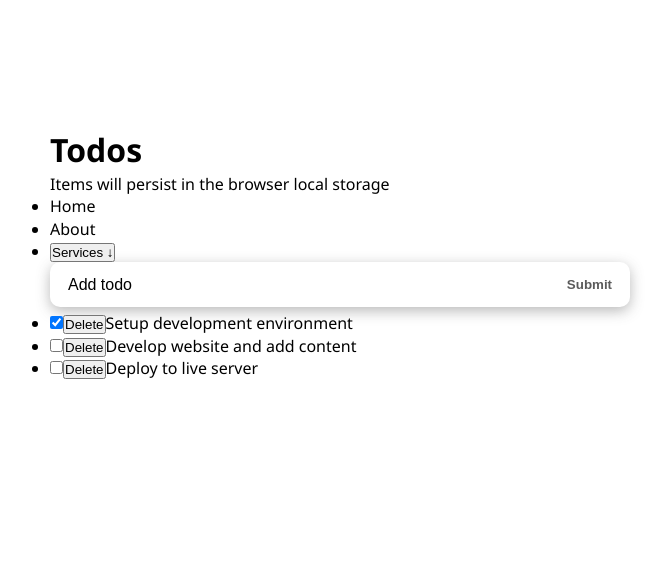
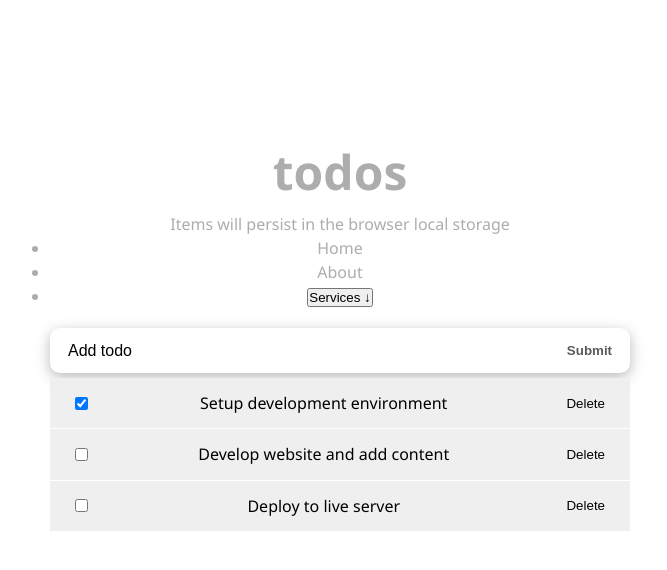
Before and after one commit to hmunish/react-todos, a React (Create React App) app: page / in a window 1280 px wide. Shown: the top 570 px of the page, without its empty margins (300-967 px from the left). Built offline with nearby package versions, Linux system fonts and the light colour scheme.

Commit message:
Add styles

```diff
--- a/package.json
+++ b/package.json
@@ -6,6 +6,7 @@
     "@testing-library/jest-dom": "^5.16.5",
     "@testing-library/react": "^13.4.0",
     "@testing-library/user-event": "^13.5.0",
+    "prop-types": "^15.8.1",
     "react": "^18.2.0",
     "react-dom": "^18.2.0",
     "react-scripts": "5.0.1",
--- a/src/components/Header.js
+++ b/src/components/Header.js
@@ -1,9 +1,15 @@
-/*eslint-disable */
-import Navbar from "./Navbar";
+import Navbar from './Navbar';
+import styles from '../styles/Header.module.css';
 
 const Header = () => {
+  const headerStyle = {
+    padding: '20px 0',
+    lineHeight: '1.5em',
+    color: '#aeadad',
+    textAlign: 'center',
+  };
   return (
-    <header>
+    <header style={headerStyle} className={styles.header}>
       <h1>Todos</h1>
       <p>Items will persist in the browser local storage</p>
       <Navbar />
--- a/src/components/InputTodo.js
+++ b/src/components/InputTodo.js
@@ -1,9 +1,9 @@
-/*eslint-disable */
-import { useState } from "react";
+import { useState } from 'react';
+import PropTypes from 'prop-types';
 
 const InputTodo = ({ addTodoItem }) => {
-  const [title, setTitle] = useState("");
-  const [message, setMessage] = useState("");
+  const [title, setTitle] = useState('');
+  const [message, setMessage] = useState('');
 
   const handleChange = (event) => {
     setTitle(event.target.value);
@@ -13,10 +13,10 @@ const InputTodo = ({ addTodoItem }) => {
     event.preventDefault();
     if (title.trim()) {
       addTodoItem(title);
-      setTitle("");
-      setMessage("");
+      setTitle('');
+      setMessage('');
     } else {
-      setMessage("Please enter valid input");
+      setMessage('Please enter valid input');
     }
   };
 
@@ -30,11 +30,17 @@ const InputTodo = ({ addTodoItem }) => {
           onChange={handleChange}
           className="input-text"
         />
-        <button className="input-submit">Submit</button>
+        <button className="input-submit" type="submit">
+          Submit
+        </button>
       </form>
       <span className="submit-warning">{message}</span>
     </>
   );
 };
 
+InputTodo.propTypes = {
+  addTodoItem: PropTypes.func,
+};
+
 export default InputTodo;
--- a/src/components/TodoItem.js
+++ b/src/components/TodoItem.js
@@ -1,15 +1,16 @@
-/*eslint-disable */
-const TodoItem = ({ itemProp, handleChange, delTodo }) => {
-  return (
-    <li>
+import styles from '../styles/TodoItem.module.css';
+
+const TodoItem = ({ itemProp, handleChange, delTodo }) => (
+  <li className={styles.item}>
+    <div className={styles.content}>
       <input
         type="checkbox"
         checked={itemProp.completed}
         onChange={() => handleChange(itemProp.id)}
-      ></input>
+      />
       <button onClick={() => delTodo(itemProp.id)}>Delete</button>
       {itemProp.title}
-    </li>
-  );
-};
+    </div>
+  </li>
+);
 export default TodoItem;
--- a/src/components/TodosList.js
+++ b/src/components/TodosList.js
@@ -1,5 +1,5 @@
-/*eslint-disable */
-import TodoItem from "./TodoItem";
+import TodoItem from './TodoItem';
+
 const TodosList = (props) => {
   const { todosProps, handleChange, delTodo } = props;
   return (
--- a/src/components/TodosLogic.js
+++ b/src/components/TodosLogic.js
@@ -1,30 +1,29 @@
-/*eslint-disable */
-import { useState } from "react";
-import InputTodo from "./InputTodo";
-import TodosList from "./TodosList";
-import { v4 as uuidv4 } from "uuid";
+import { useState } from 'react';
+import { v4 as uuidv4 } from 'uuid';
+import InputTodo from './InputTodo';
+import TodosList from './TodosList';
+
 const TodosLogic = () => {
   const [todos, setTodos] = useState([
     {
       id: uuidv4(),
-      title: "Setup development environment",
+      title: 'Setup development environment',
       completed: true,
     },
     {
       id: uuidv4(),
-      title: "Develop website and add content",
+      title: 'Develop website and add content',
       completed: false,
     },
     {
       id: uuidv4(),
-      title: "Deploy to live server",
+      title: 'Deploy to live server',
       completed: false,
     },
   ]);
 
   const handleChange = (id) => {
-    setTodos((prevState) =>
-      prevState.map((todo) => {
+    setTodos((prevState) => prevState.map((todo) => {
       if (todo.id === id) {
         return {
           ...todo,
@@ -32,15 +31,12 @@ const TodosLogic = () => {
         };
       }
       return todo;
-      })
-    );
+    }));
   };
 
   const delTodo = (id) => {
     setTodos([
-      ...todos.filter((todo) => {
-        return todo.id !== id;
-      }),
+      ...todos.filter((todo) => todo.id !== id),
     ]);
   };
 
--- /dev/null
+++ b/src/styles/Header.module.css
@@ -0,0 +1,8 @@
+.header h1 {
+  font-size: 3rem;
+  font-weight: 600;
+  margin-bottom: 1rem;
+  line-height: 1em;
+  text-transform: lowercase;
+  text-align: center;
+}
--- /dev/null
+++ b/src/styles/TodoItem.module.css
@@ -0,0 +1,26 @@
+.item {
+  font-size: 1rem;
+  list-style-type: none;
+  padding: 14px 25px;
+  border-bottom: 1px solid #fff;
+  background: #f0efef;
+}
+.content {
+  display: flex;
+  justify-content: space-between;
+  align-items: center;
+  gap: 1rem;
+}
+.content span {
+  flex: 1;
+  order: 1;
+}
+.content button {
+  cursor: pointer;
+  background: transparent;
+  order: 2;
+  outline: none;
+  outline: none;
+  border: none;
+  margin-left: 7px;
+}
```
Also changed, not shown: src/App.js (+3 -4 lines), src/components/Navbar.js (+6 -4 lines), 1 other file (tests, documents, lock files or other folders). Lines whose indentation alone changed are shown as unchanged.
